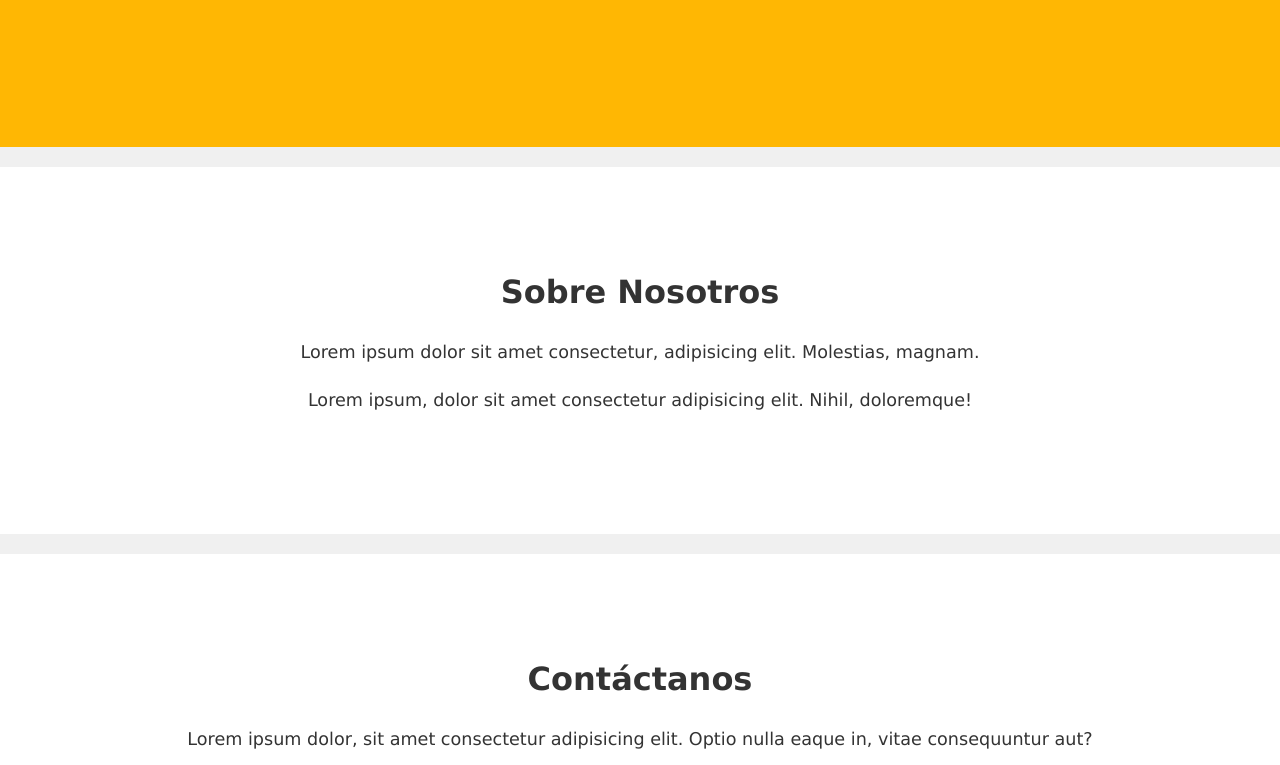
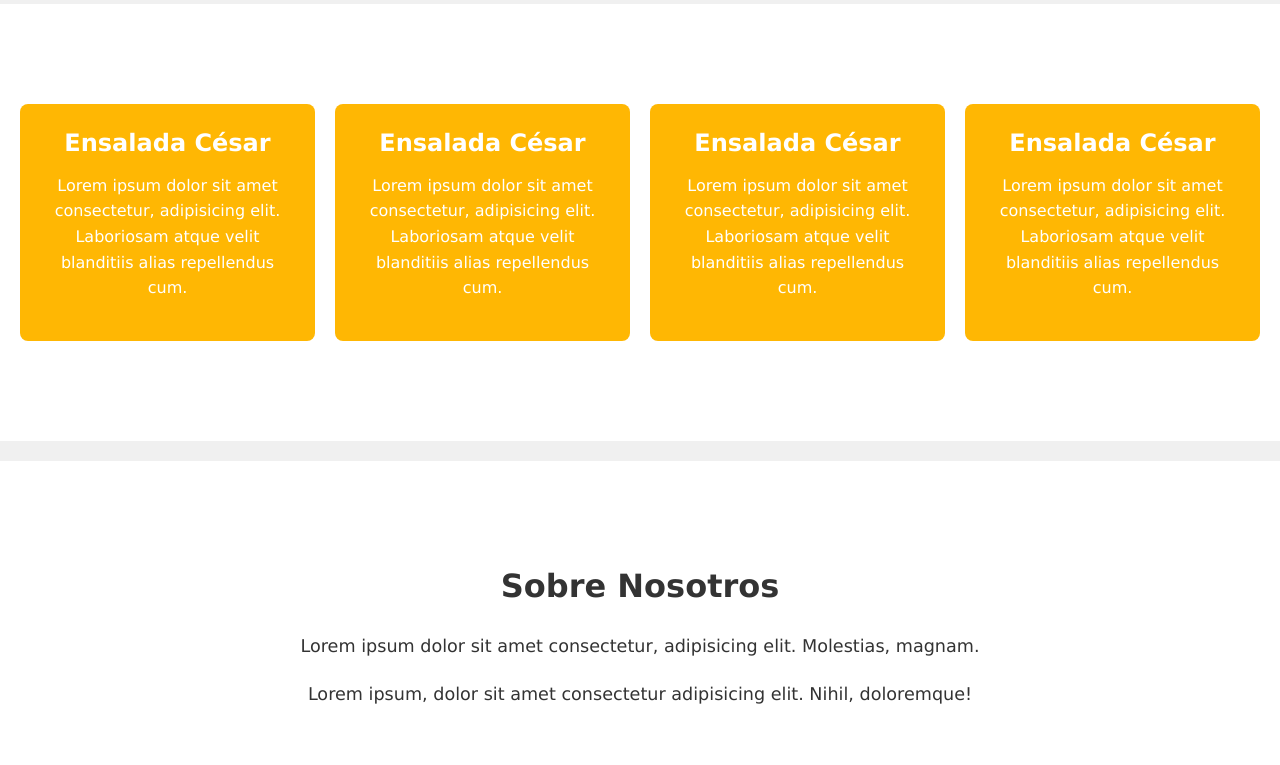
Before and after one commit to IFCD0110-Creacion-Publicacion-Web/Restaurante, a plain HTML site: page index.html in a window 1280 px wide. Shown: the part 455-1220 px from the top of the page. Drawn offline with Linux system fonts and the light colour scheme.

Commit message:
actualizado

```diff
--- a/index.html
+++ b/index.html
@@ -32,6 +32,10 @@
     <section id="inicio" class="section hero">
       <h2>Menú del Día</h2>
       <p>Lorem ipsum dolor sit amet.</p>
+    </section>
+
+    <!-- Sección del menú -->
+    <section id="menu" class="section">
       <div class="menu-grid">
         <div class="menu-item">
           <h3>Ensalada César</h3>
@@ -76,5 +80,6 @@
         <h2>Contáctanos</h2>
         <p>Lorem ipsum dolor, sit amet consectetur adipisicing elit. Optio nulla eaque in, vitae consequuntur aut?</p>
       </section>
+
   </body>
 </html>
--- a/styles.css
+++ b/styles.css
@@ -141,3 +141,24 @@ p {
     grid-template-columns: repeat(auto-fit, minmax(200px, 1fr));
     gap: 20px;
 }
+
+.menu-item {
+    background-color: #ffb703;
+    padding: 20px;
+    color: white;
+    border-radius: 8px;
+}
+
+.menu-item h3 {
+    margin-bottom: 10px;
+    font-size: 1.5rem;
+}
+
+.menu-item p {
+    font-size: 1rem;
+}
+
+#contacto {
+    background-color: #f77f00;
+    color: white;
+}
```
